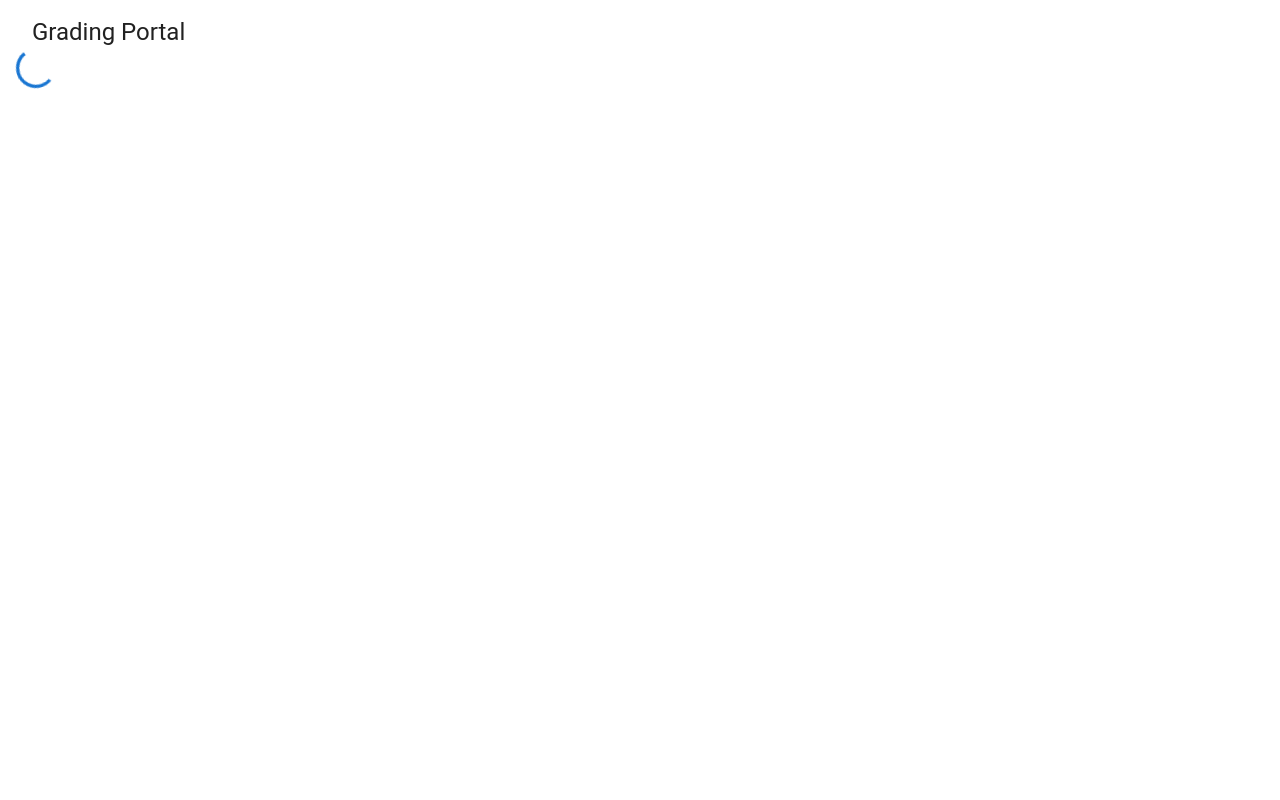
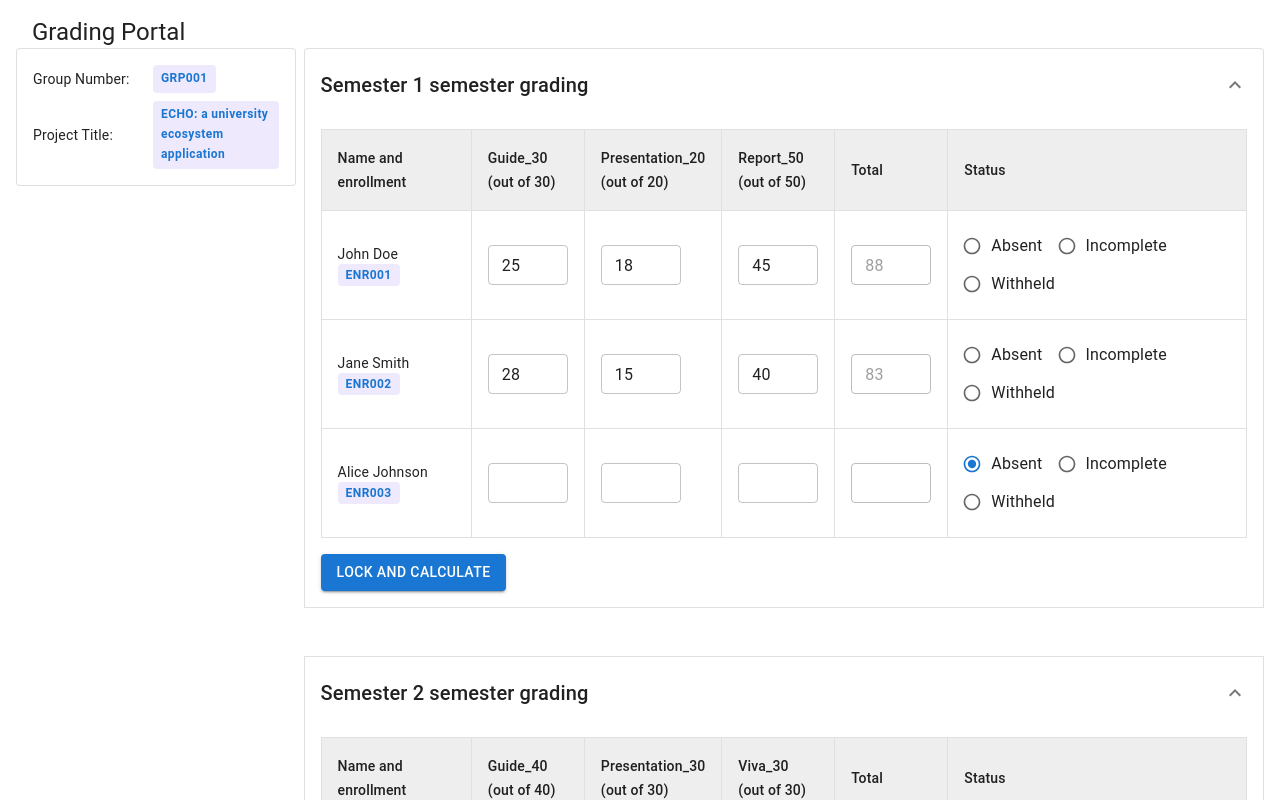
Before and after one commit to devbagga2675/Academics-Management-System, a React (Vite) app: page /gradingportal/1 in a window 1280 px wide. Shown: the top 800 px of the page. Built offline with nearby package versions, Linux system fonts and the light colour scheme; sample sign-in values are in the browser's storage.

Commit message:
minor changes

```diff
--- a/src/components/api.jsx
+++ b/src/components/api.jsx
@@ -2,7 +2,7 @@
 import axios from 'axios';
 
 const api = axios.create({
-  baseURL: 'BASE_URL', // Replace with your actual base URL
+  baseURL: 'BASE_URL', // Replace with actual base URL
   headers: {
     'Content-Type': 'application/json',
   },
--- a/src/pages/ViewProjectPagesFAC/GradingPortalFAC.jsx
+++ b/src/pages/ViewProjectPagesFAC/GradingPortalFAC.jsx
@@ -709,6 +709,7 @@
 //     </Stack>
 //   );
 // };
+
 import React, { useState, useEffect } from "react";
 import { useParams } from "react-router-dom";
 import { useMutation } from "@tanstack/react-query";
@@ -744,6 +745,8 @@ import {
 import ExpandMoreIcon from "@mui/icons-material/ExpandMore";
 import BackButton from "./../../components/BackButton.jsx";
 import ProjectTag from "../../components/ProjectTag.jsx";
+import api from "../../components/api.jsx";
+
 
 function GradingPortalFAC() {
   const param = useParams();
@@ -760,20 +763,122 @@ function GradingPortalFAC() {
   const [alertMessage, setAlertMessage] = useState("");
   const [alertSeverity, setAlertSeverity] = useState("error");
 
+  const dummy_response = {
+    Status: "Success",
+    Data: {
+      group_id: "GRP001",
+      components: [
+        {
+          component_id: "COMP1",
+          title: "Semester 1",
+          locked: false,
+          sub_components: [
+            {
+              component_id: "SUB1",
+              title: "Guide_30",
+              max_marks: 30,
+            },
+            {
+              component_id: "SUB2",
+              title: "Presentation_20",
+              max_marks: 20,
+            },
+            {
+              component_id: "SUB3",
+              title: "Report_50",
+              max_marks: 50,
+            },
+          ],
+        },
+        {
+          component_id: "COMP2",
+          title: "Semester 2",
+          locked: false,
+          sub_components: [
+            {
+              component_id: "SUB4",
+              title: "Guide_40",
+              max_marks: 40,
+            },
+            {
+              component_id: "SUB5",
+              title: "Presentation_30",
+              max_marks: 30,
+            },
+            {
+              component_id: "SUB6",
+              title: "Viva_30",
+              max_marks: 30,
+            },
+          ],
+        },
+      ],
+      grades: [
+        {
+          id: "STU001",
+          name: "John Doe",
+          enrollment: "ENR001",
+          "Semester 1": {
+            Guide_30: { marks: "25", status: "Present" },
+            Presentation_20: { marks: "18", status: "Present" },
+            Report_50: { marks: "45", status: "Present" },
+          },
+          "Semester 2": {
+            Guide_40: { marks: "", status: "yet to enter marks" },
+            Presentation_30: { marks: "", status: "yet to enter marks" },
+            Viva_30: { marks: "", status: "yet to enter marks" },
+          },
+        },
+        {
+          id: "STU002",
+          name: "Jane Smith",
+          enrollment: "ENR002",
+          "Semester 1": {
+            Guide_30: { marks: "28", status: "Present" },
+            Presentation_20: { marks: "15", status: "Present" },
+            Report_50: { marks: "40", status: "Present" },
+          },
+          "Semester 2": {
+            Guide_40: { marks: "35", status: "Present" },
+            Presentation_30: { marks: "25", status: "Present" },
+            Viva_30: { marks: "28", status: "Present" },
+          },
+        },
+        {
+          id: "STU003",
+          name: "Alice Johnson",
+          enrollment: "ENR003",
+          "Semester 1": {
+            Guide_30: { marks: "", status: "Absent" },
+            Presentation_20: { marks: "", status: "Absent" },
+            Report_50: { marks: "", status: "Absent" },
+          },
+          "Semester 2": {
+            Guide_40: { marks: "", status: "Incomplete" },
+            Presentation_30: { marks: "", status: "Incomplete" },
+            Viva_30: { marks: "", status: "Incomplete" },
+          },
+        },
+      ],
+    },
+  };
+
   const fetchGroupInfoMutation = useMutation({
     mutationFn: async (id) => {
-      try {
-        const response = await api.post("/api/faculty/getGroupInfo", {
-          groupId: id,
-        });
-        if (response.data.Status === "Success") {
-          return response.data;
-        } else {
-          throw new Error("API returned non-success status");
-        }
-      } catch (error) {
-        throw new Error(`Failed to fetch group info: ${error.message}`);
-      }
+      // try {
+      //   const response = await api.post("/api/faculty/getGroupInfo", {
+      //     groupId: id,
+      //   });
+      //   if (response.data.Status === "Success") {
+      //     return response.data;
+      //   } else {
+      //     throw new Error("API returned non-success status");
+      //   }
+      // } catch (error) {
+      //   throw new Error(`Failed to fetch group info: ${error.message}`);
+      // }
+
+      return dummy_response;
     },
     onSuccess: (response) => {
       if (response.Status === "Success") {
@@ -791,7 +896,7 @@ function GradingPortalFAC() {
                   student[component.title][sub.title]?.status ===
                   "yet to enter marks"
                     ? "Absent"
-                    : student[component.title][sub.title]?.status || "Absent",
+                    : student[component.title][sub.title]?.status,
               }));
 
               // Calculate total from existing marks during initialization
@@ -853,7 +958,9 @@ function GradingPortalFAC() {
     for (const student of componentGrades) {
       // Check if the student has at least one mark or a valid status
       const hasMarks = student.subComponents.some((sub) => sub.marks !== "");
-      const hasStatus = ["Absent", "Incomplete", "Withheld"].includes(student.status);
+      const hasStatus = ["Absent", "Incomplete", "Withheld"].includes(
+        student.status
+      );
 
       if (!hasMarks && !hasStatus) {
         setAlertMessage(
@@ -866,10 +973,16 @@ function GradingPortalFAC() {
       // If there are any marks, validate all subComponents
       if (hasMarks) {
         for (const sub of student.subComponents) {
-          console.log(`Validating ${student.name}, ${sub.title}: marks=${sub.marks}, max_marks=${sub.max_marks}`); // Debug log
+          console.log(
+            `Validating ${student.name}, ${sub.title}: marks=${sub.marks}, max_marks=${sub.max_marks}`
+          ); // Debug log
           if (sub.marks === "") {
             // Allow empty fields only if no other marks exist for this student
-            if (student.subComponents.some((s) => s.marks !== "" && s.title !== sub.title)) {
+            if (
+              student.subComponents.some(
+                (s) => s.marks !== "" && s.title !== sub.title
+              )
+            ) {
               setAlertMessage(
                 `For ${student.name} (${component.title}, ${sub.title}): All fields must be filled when entering partial marks.`
               );
@@ -1396,9 +1509,9 @@ function GradingPortalFAC() {
   };
   return (
     <Box sx={{ p: 2 }}>
-        <Typography variant="h5" ml={2}>
-          Grading Portal
-        </Typography>
+      <Typography variant="h5" ml={2}>
+        Grading Portal
+      </Typography>
       {fetchedGroupInfo && (
         <>
           <Stack
```
